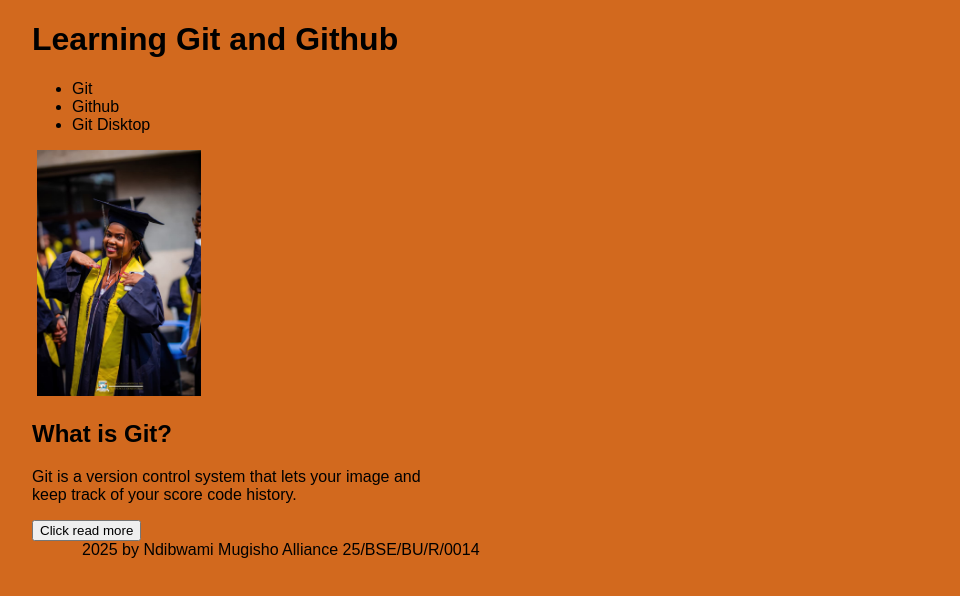
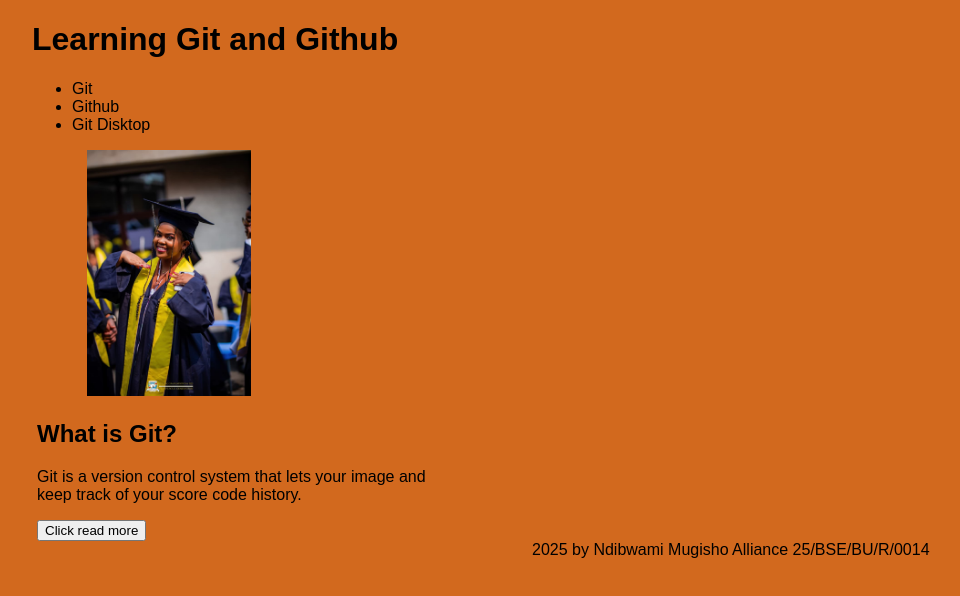
Before and after one commit to Allya42/alliance_github_work, a plain HTML site: page index.html in a window 1280 px wide. Shown: the whole page, without its empty margins (96-1056 px from the left). Drawn offline with Linux system fonts and the light colour scheme.

Commit message:
Update workplace.css

```diff
--- a/workplace.css
+++ b/workplace.css
@@ -7,16 +7,16 @@ body{
 }
 .sectionstyle{
     float: left;
-    margin-right: 5px;
+    margin-left: 5px;
     width: 40%;
 
 }
 .image{
     width: 40%;
-    margin-left: 5px;
+    margin-left: 50px;
     height: auto;
 }
 .footer{
     clear: both;
-    margin-left: 50px;
+    margin-left: 500px;
 }
```
